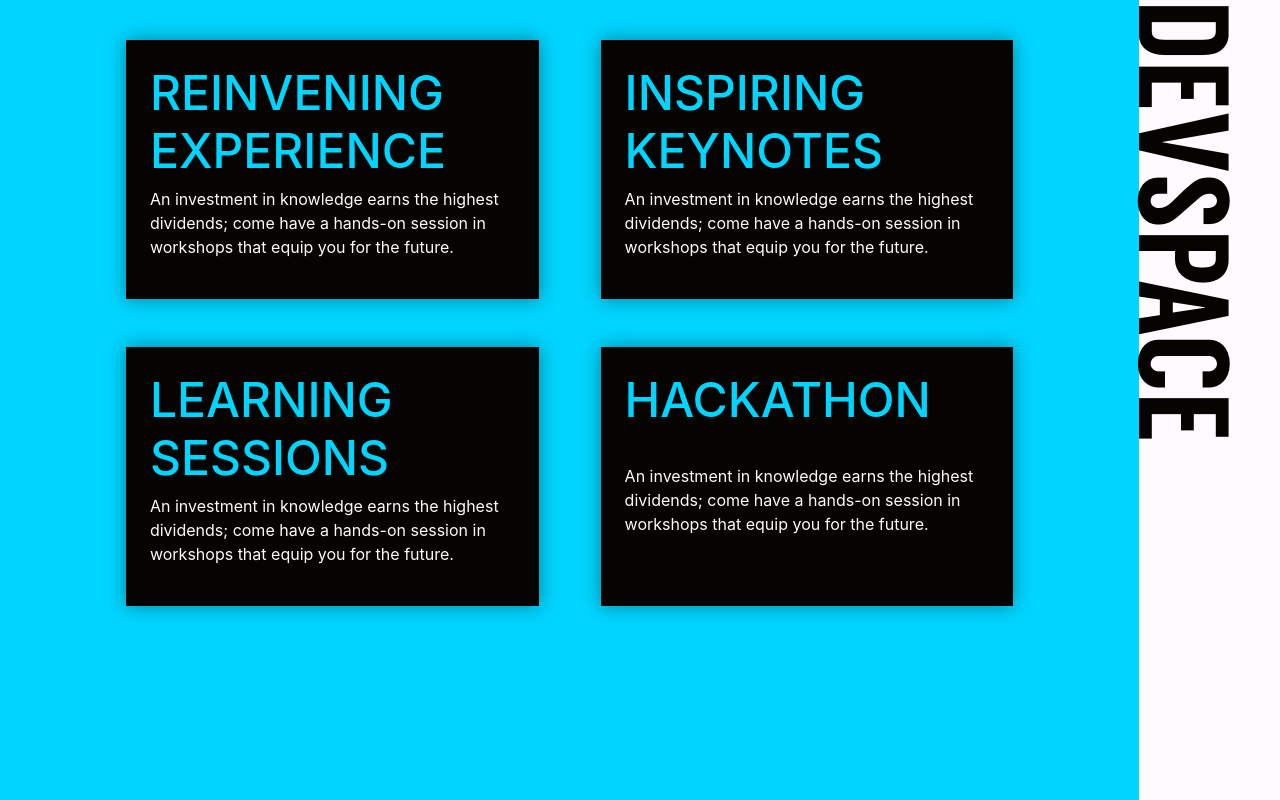
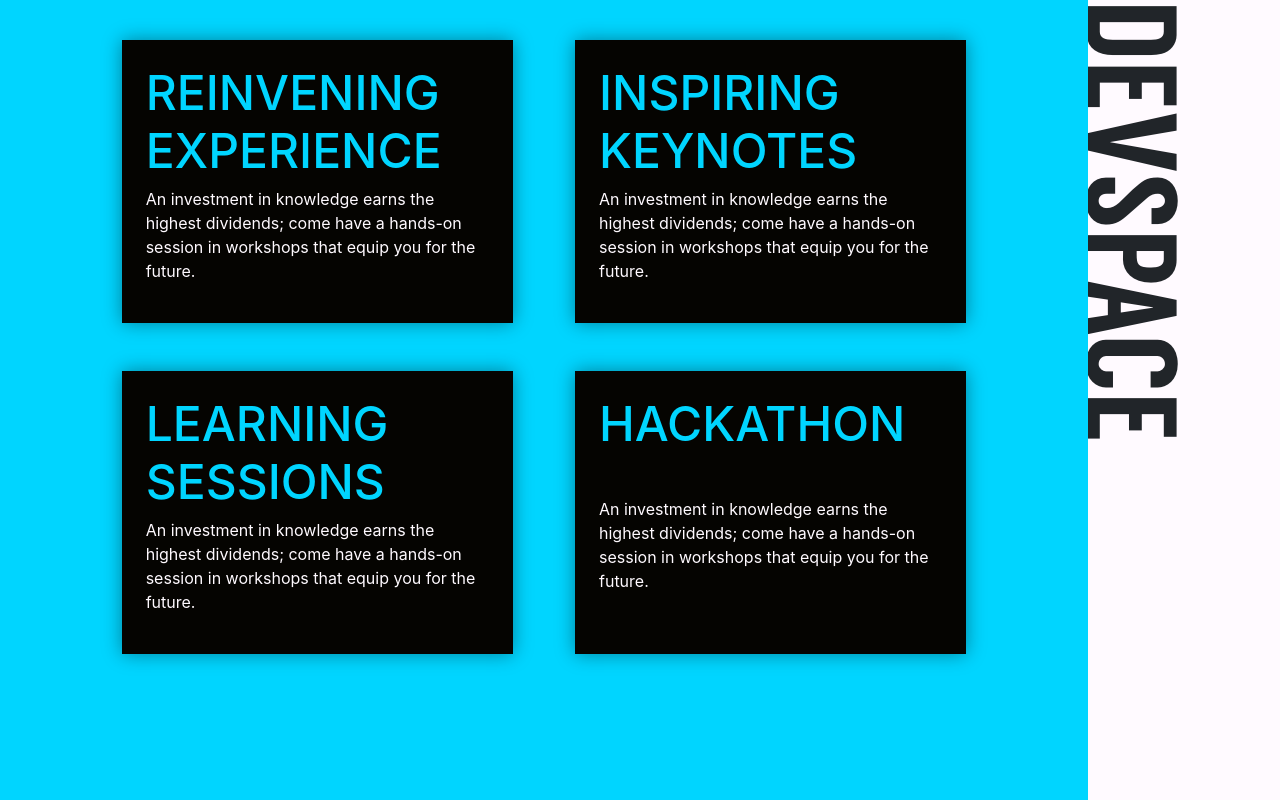
Before and after one commit to csivitu/Devspace20-Frontend, a React (Create React App) app: page / in a window 1280 px wide. Shown: the top 800 px of the page. Built offline with nearby package versions, Linux system fonts and the light colour scheme.

Commit message:
fix: Fix Section component ordering z-index

```diff
--- a/src/App.js
+++ b/src/App.js
@@ -1,4 +1,4 @@
-import React from 'react';
+import React, { Fragment } from 'react';
 import Section from './components/section';
 import { Container, Row, Col } from 'react-bootstrap';
 import classnames from 'classnames';
@@ -92,10 +92,10 @@ function generateRegistrationFeatures() {
             getClass.display = "hide"
         }
         return (
-            <div className={classnames("d-flex", "flex-column "+getClass.box)}>
+            <div className={classnames("d-flex", "flex-column " + getClass.box)}>
                 <h1 className="heading-text px-5 pt-4">{event.name}</h1>
                 <p className="event-description px-5">{event.description}</p>
-                <p className={classnames("cost mt-3 "+getClass.display)}>{event.cost}</p>
+                <p className={classnames("cost mt-3 " + getClass.display)}>{event.cost}</p>
                 <div className="mt-auto p-5">
                     <button className="register-button mx-auto">REGISTER</button>
                 </div>
@@ -131,9 +131,13 @@ class App extends React.Component {
             textblue: 'rgba(6, 47, 123, 0.3)'
         }
         return (
-            <div>
-
-                <div>
+            <div
+            style={{
+                display:'flex',
+                flexWrap: 'wrap',
+                flexDirection: 'row',
+                alignItems: 'flex-start'
+            }}>
                 {Section({
                     headingText: 'DEVSPACE',
                     content: (
@@ -144,8 +148,6 @@ class App extends React.Component {
                     headingAlignment: 'right',
                     bgcolor: colors.blue
                 })}
-                </div>
-                <div>
                 {Section({
                     headingText: 'REGISTER',
                     content: (
@@ -153,11 +155,10 @@ class App extends React.Component {
                             {generateRegistrationFeatures()}
                         </Container>
                     ),
-                        headingAlignment: 'right',
+                    headingAlignment: 'left',
                     bgcolor: colors.notsoblack
                 })}
             </div>
-            </div >
         );
     }
 }
--- a/src/assets/styles/components/section.scss
+++ b/src/assets/styles/components/section.scss
@@ -1,41 +1,41 @@
-.section {
-  display: flex;
+.section-content {
+  flex-basis: 85%;
+  min-height: 100vh;
+}
+
 .section-heading {
+  flex-basis: 15%;
   min-height: 100vh;
-    top: 0;
-    height: 100%;
-    background-color: $white;
-    color: $black;
-    div {
-      position: sticky;
-      top: 0;
+
+  .section-heading-text {
     font-size: 8rem;
-      line-height: 0.5;
+    line-height: 0.48;
     font-family: Langdon;
     writing-mode: vertical-lr;
     text-orientation: mixed;
+    position: sticky;
+    top: 0;
+    width:100%;
   }
 }
 
-  .section-content {
-    min-height: 100vh;
-    // background-color: $blue;
-    flex-grow: 1;
+.section-heading-left .section-heading-text{
+    transform: rotate(180deg);
 }
 
-  .section-heading-left {
-    padding-left: 3%;
-    div {
-      transform: rotate(-180deg);
+@media screen and (max-width: 768px) {
+  .section-content {
+    flex-basis: 100%;
+    order:1 !important;
+  }
+  .section-heading {
+    flex-basis: 100%;
+    order:1 !important;
   }
 }
 
-  .section-heading-right {
-    padding-right: 6%;
-  }
-}
-
-.register-box, .register-box-inactive {
+.register-box,
+.register-box-inactive {
   background-color: $slightlyblack;
   width: 85%;
   height: 80%;
--- a/src/assets/styles/theme.scss
+++ b/src/assets/styles/theme.scss
@@ -14,8 +14,8 @@ $theme-colors: (
 @import '~bootstrap/scss/bootstrap.scss';
 
 html, body {
-    overflow-x: hidden;
     font-size: 16px;
+    margin:0,
 }
 
 h1 {
--- a/src/components/section.js
+++ b/src/components/section.js
@@ -1,39 +1,42 @@
 
-import React from 'react';
-import classnames from 'classnames';
+import React, { Fragment, useRef } from 'react';
+import classNames from 'classnames';
 
+let sectionCount = 0;
 export default function Section(props) {
-    const contentOrder = {
-        heading: 1,
-        content: 2
-    }
     if (props.headingAlignment && props.headingAlignment === 'right') {
-        contentOrder.heading = 2;
-        contentOrder.content = 1;
+        props.sectionAlignment = 'left'
+        props.sectionOrder = 2*sectionCount;
+        props.headingOrder = (2*sectionCount)+1;
     } else {
         props.headingAlignment = 'left';
+        props.sectionAlignment = 'right';
+        props.headingOrder = 2*sectionCount;
+        props.sectionOrder = (2*sectionCount)+1;
     }
+
+    const headingLayer = (3*sectionCount);
+    const sectionLayer = (3*sectionCount)+2
+    sectionCount += 1;
     return (
-        <div className="section" style={{backgroundColor: props.bgcolor}}>
+        <Fragment>
             <div
-            style = {{
-                order: contentOrder.heading,
-
-            }}
-            className={classnames(
-                "section-heading",
-                "section-heading-blue",
-                "section-heading-" + props.headingAlignment)
-                }>
-                <div>{props.headingText}</div>
+                style={{
+                    zIndex: headingLayer,
+                    order: props.headingOrder
+                }}
+                className={classNames('section-heading', 'section-heading-' + props.headingAlignment)}>
+                <div className="section-heading-text">{props.headingText}</div>
             </div>
             <div
-            style = {{
-                order: contentOrder.content
-            }}
-            className="section-content">
+                style={{
+                    backgroundColor: props.bgcolor,
+                    zIndex: sectionLayer,
+                    order: props.sectionOrder
+                }}
+                className={classNames('section-content', 'section-content-' + props.sectionAlignment)}>
                 {props.content}
             </div>
-        </div>
+        </Fragment>
     );
 }
```
Lines whose indentation alone changed are shown as unchanged.
